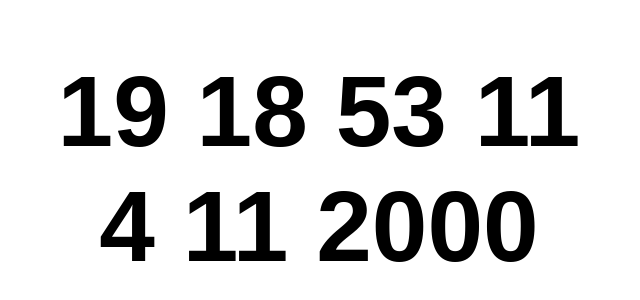
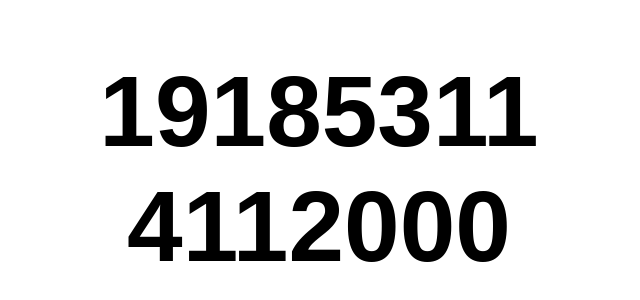
Before and after one commit to dhysoris/dhysoris-website, a plain HTML site: page index.html in a window 1280 px wide. Shown: the part 246-546 px from the top of the page, without its empty margins (321-961 px from the left). Drawn offline with Linux system fonts and the light colour scheme.

Commit message:
index.html

```diff
--- a/index.html
+++ b/index.html
@@ -12,8 +12,8 @@
 
 <body>
 
-    <h1>19 18 53 11</h1>
-    <h1>4 11 2000</h1>
+    <h1>19185311</h1>
+    <h1>4112000</h1>
 
     <script src="index.js"></script>
 
```
